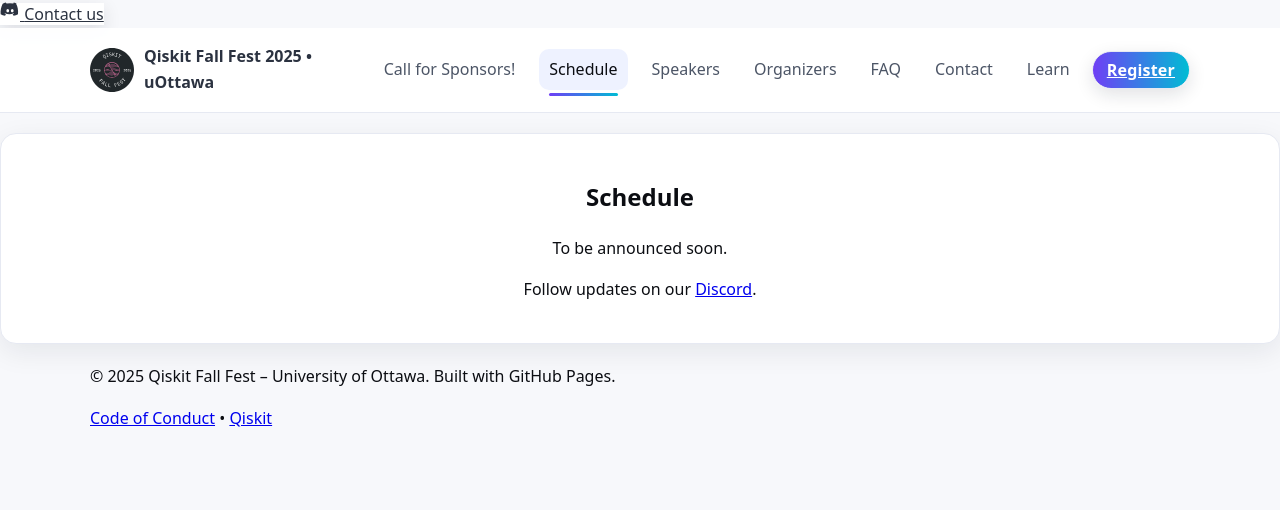
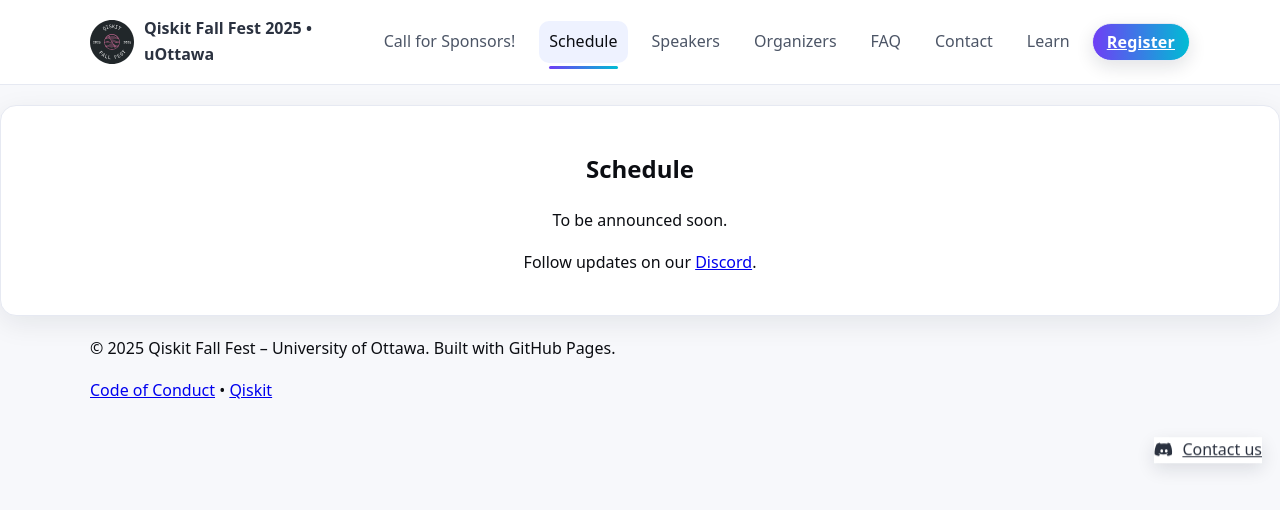
Before and after one commit to utkarshh-singh/fall-fest-2025-website, a Jekyll site: the page built from shedule.md, in a window 1280 px wide. Shown: the top 510 px of the page. Built offline with Jekyll 4.4.1, drawn with Linux system fonts in a browser that asks for light colours.

Commit message:
Update style.css

```diff
--- a/assets/style.css
+++ b/assets/style.css
@@ -377,3 +377,36 @@
 
 /* neat spacing for side-by-side buttons */
 .btn-row{ display:flex; gap:10px; flex-wrap:wrap; margin-top:12px; }
+
+
+
+
+/* Floating Discord CTA */
+.floating-cta{
+  position: fixed;
+  right: 18px;
+  top: 50%;
+  transform: translateY(-50%);
+  z-index: 1000;
+  display: inline-flex; align-items: center; gap: 8px;
+  /* reuse your .btn/.ghost look; these add subtle lift + visibility */
+  box-shadow: 0 6px 18px rgba(15,23,42,.12);
+  backdrop-filter: saturate(140%) blur(6px);
+}
+.floating-cta:hover{
+  transform: translateY(-50%) translateX(-2px);
+  box-shadow: 0 10px 22px rgba(15,23,42,.16);
+}
+
+/* Keep it tidy on small screens: move to bottom-right */
+@media (max-width: 640px){
+  .floating-cta{
+    top: auto; bottom: 16px; right: 16px;
+    transform: none;
+  }
+}
+
+/* Don’t print the floating button */
+@media print{
+  .floating-cta{ display: none !important; }
+}
```
